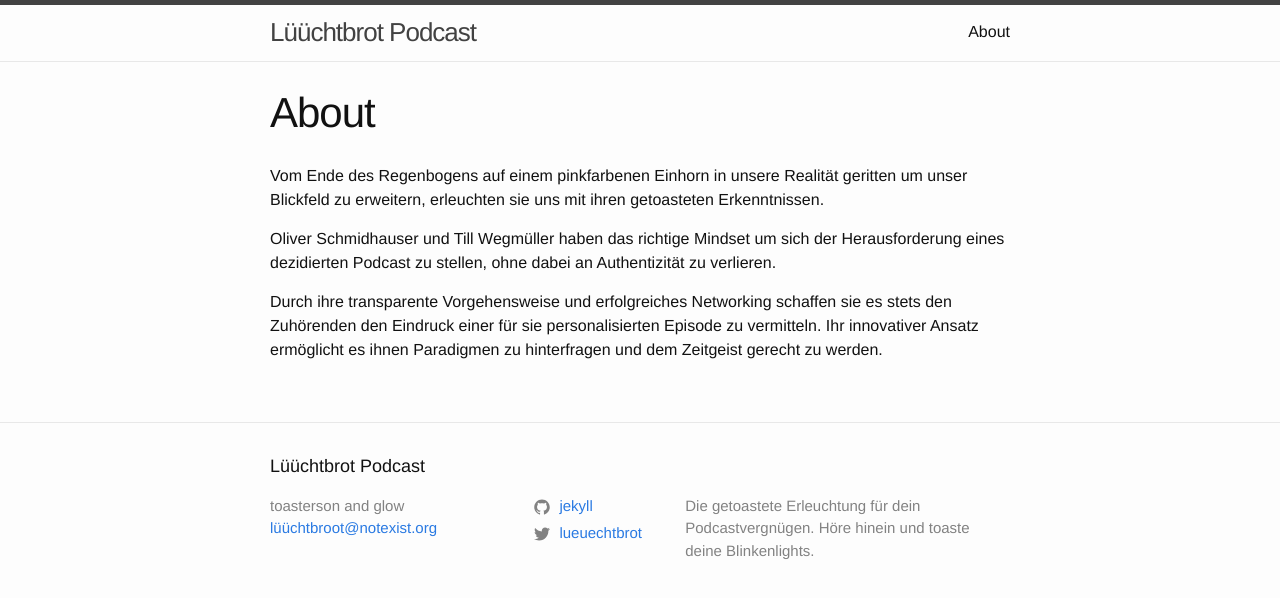
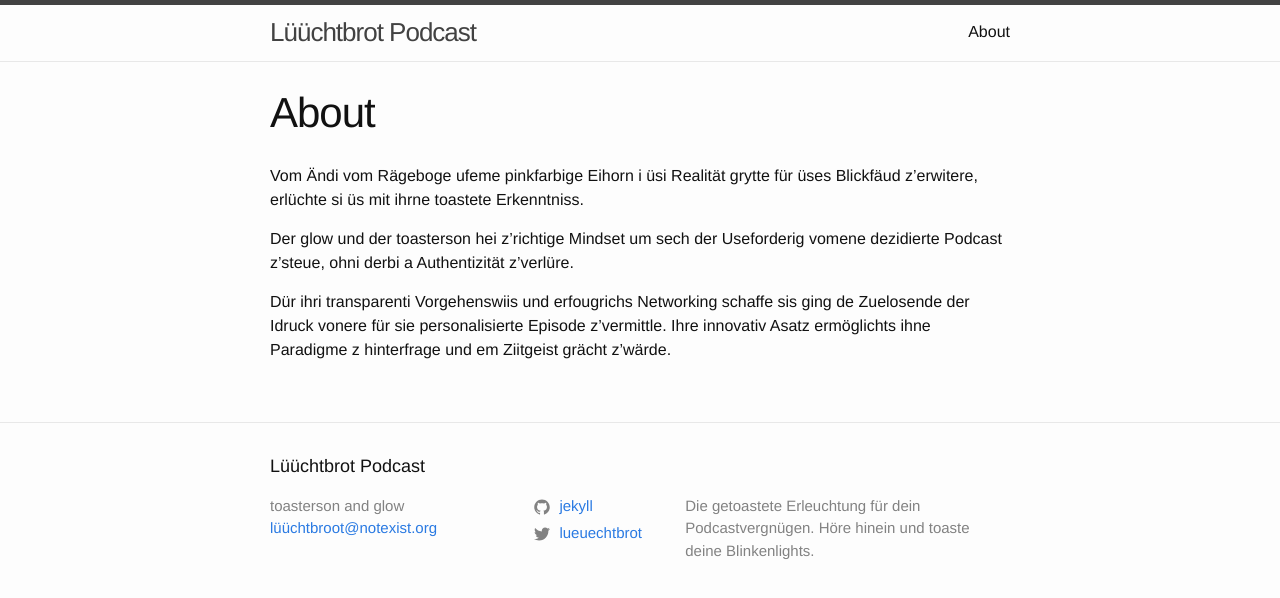
Before and after one commit to Neo-Oli/Podcast, a Jekyll site: the page built from about.md, in a window 1280 px wide. Shown: the top 598 px of the page. Built offline with Jekyll 4.4.1, drawn with Linux system fonts in a browser that asks for light colours.

Commit message:
To CH_BE

```diff
--- a/about.md
+++ b/about.md
@@ -4,8 +4,8 @@ title: About
 permalink: /about/
 ---
 
-Vom Ende des Regenbogens auf einem pinkfarbenen Einhorn in unsere Realität geritten um unser Blickfeld zu erweitern, erleuchten sie uns mit ihren getoasteten Erkenntnissen.
+Vom Ändi vom Rägeboge ufeme pinkfarbige Eihorn i üsi Realität grytte für üses Blickfäud z'erwitere, erlüchte si üs mit ihrne toastete Erkenntniss.
 
-Oliver Schmidhauser und Till Wegmüller haben das richtige Mindset um sich der Herausforderung eines dezidierten Podcast zu stellen, ohne dabei an Authentizität zu verlieren.
+Der glow und der toasterson hei z'richtige Mindset um sech der Useforderig vomene dezidierte Podcast z'steue, ohni derbi a Authentizität z'verlüre.
 
-Durch ihre transparente Vorgehensweise und erfolgreiches Networking schaffen sie es stets den Zuhörenden den Eindruck einer für sie personalisierten Episode zu vermitteln. Ihr innovativer Ansatz ermöglicht es ihnen Paradigmen zu hinterfragen und dem Zeitgeist gerecht zu werden.
+Dür ihri transparenti Vorgehenswiis und erfougrichs Networking schaffe sis ging de Zuelosende der Idruck vonere für sie personalisierte Episode z'vermittle. Ihre innovativ Asatz ermöglichts ihne Paradigme z hinterfrage und em Ziitgeist grächt z'wärde.
```
